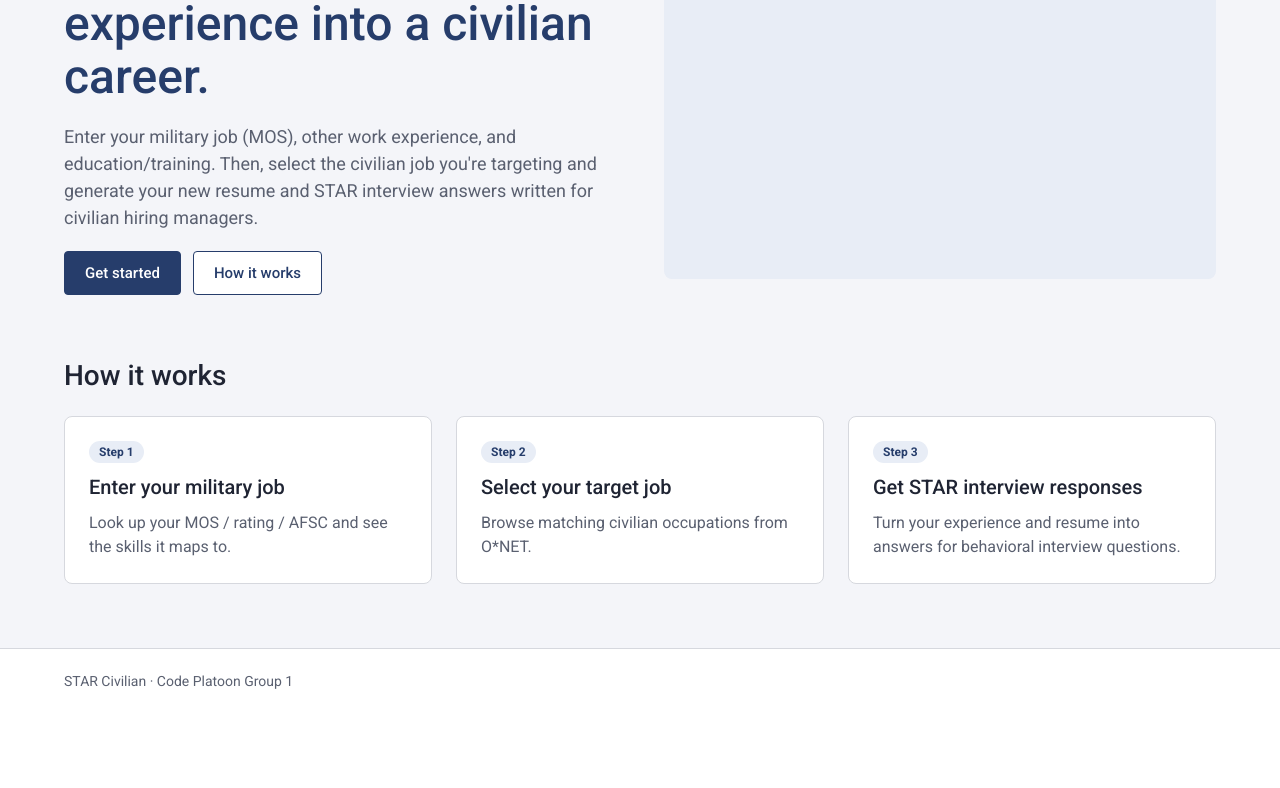
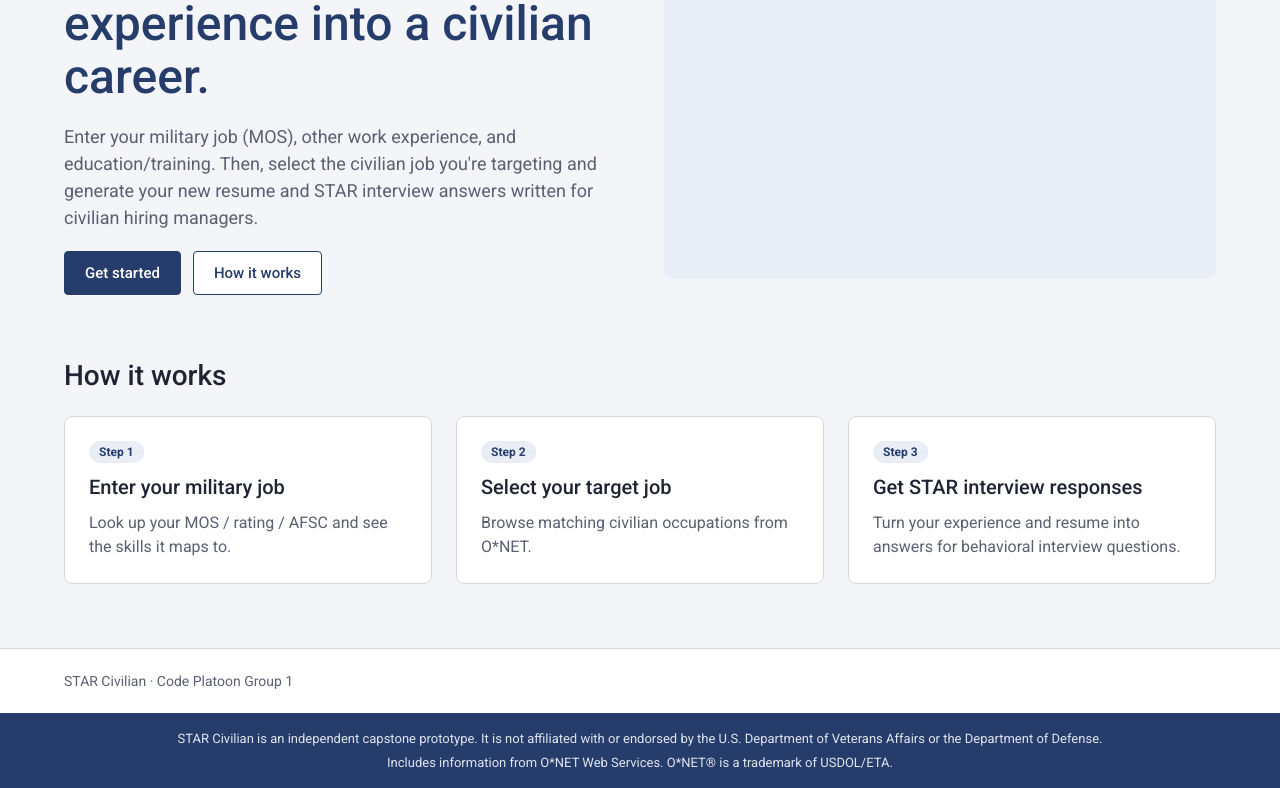
Before and after one commit to STAR-Civilian/Group1-Project, a React (Vite) app in the folder frontend/vite-project/: page /home in a window 1280 px wide. Shown: the part 277-1065 px from the top of the page. Before the commit the page ends 990 px from the top, so only its background shows below. Built offline with nearby package versions, Linux system fonts and the light colour scheme; no server answers.

Commit message:
Add disclosure to footer

```diff
--- a/frontend/vite-project/src/App.jsx
+++ b/frontend/vite-project/src/App.jsx
@@ -1,4 +1,5 @@
 import { BrowserRouter, Routes, Route } from 'react-router-dom'
+import AppFooter from './components/AppFooter'
 import AuthPage from './pages/AuthPage'
 import HomePage from './pages/HomePage'
 import Experience from './pages/Experience'
@@ -17,6 +18,7 @@ export default function App() {
         <Route path="/jobs" element={<TargetJobs />} />
         <Route path="/resume" element={<ResumePage />} />
       </Routes>
+      <AppFooter />
     </BrowserRouter>
   )
 }
--- /dev/null
+++ b/frontend/vite-project/src/components/AppFooter.jsx
@@ -0,0 +1,19 @@
+// src/components/AppFooter.jsx
+// Disclaimer footer. Rendered once in App.jsx so it shows on every page.
+import "../css-styling/AppFooter.css";
+
+export default function AppFooter() {
+  return (
+    <footer className="app-footer">
+      <p>
+        STAR Civilian is an independent capstone prototype. It is not affiliated
+        with or endorsed by the U.S. Department of Veterans Affairs or the
+        Department of Defense.
+      </p>
+      <p>
+        Includes information from O*NET Web Services. O*NET® is a trademark of
+        USDOL/ETA.
+      </p>
+    </footer>
+  );
+}
--- /dev/null
+++ b/frontend/vite-project/src/css-styling/AppFooter.css
@@ -0,0 +1,19 @@
+/* src/css-styling/AppFooter.css */
+.app-footer {
+  background: #263d6b;
+  color: #dfe4ee;
+  font-family: Roboto, system-ui, sans-serif;
+  font-size: 0.8125rem;
+  line-height: 1.5;
+  text-align: center;
+  padding: 16px 24px;
+}
+
+.app-footer p {
+  max-width: 1200px;
+  margin: 0 auto;
+}
+
+.app-footer p + p {
+  margin-top: 4px;
+}
```
